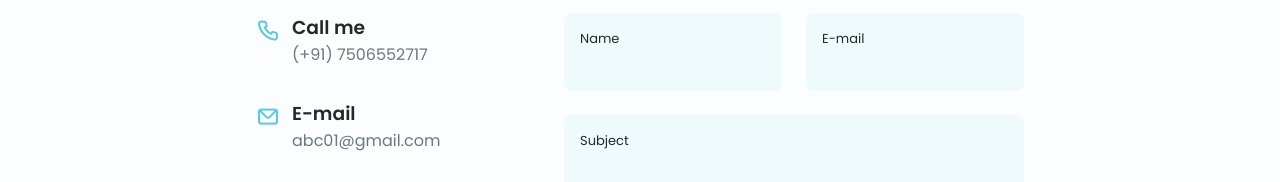
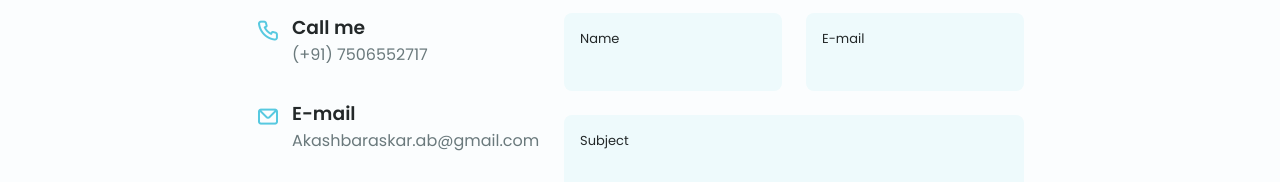
Before and after one commit to abhis3179yadav/Akash, a plain HTML site: page index.html in a window 1280 px wide. Shown: the part 2760-2942 px from the top of the page. Drawn offline with nearby package versions, Linux system fonts and the light colour scheme.

Commit message:
Update index.html

```diff
--- a/index.html
+++ b/index.html
@@ -325,7 +325,7 @@
 
                         <div>
                             <h3 class="contact__title">E-mail</h3>
-                            <span class="contatc__subtitle">abc01@gmail.com</span>
+                            <span class="contatc__subtitle">Akashbaraskar.ab@gmail.com</span>
                         </div>
                     </div>
 
```
